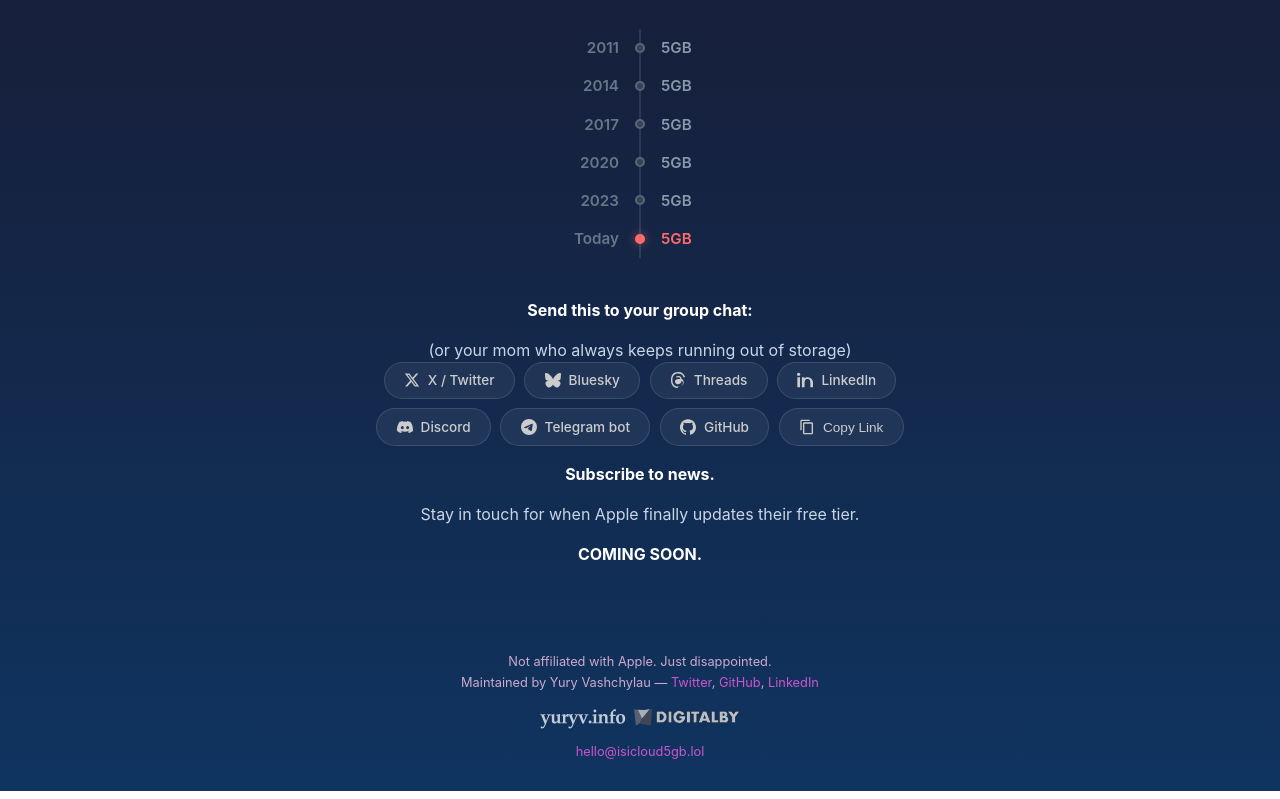
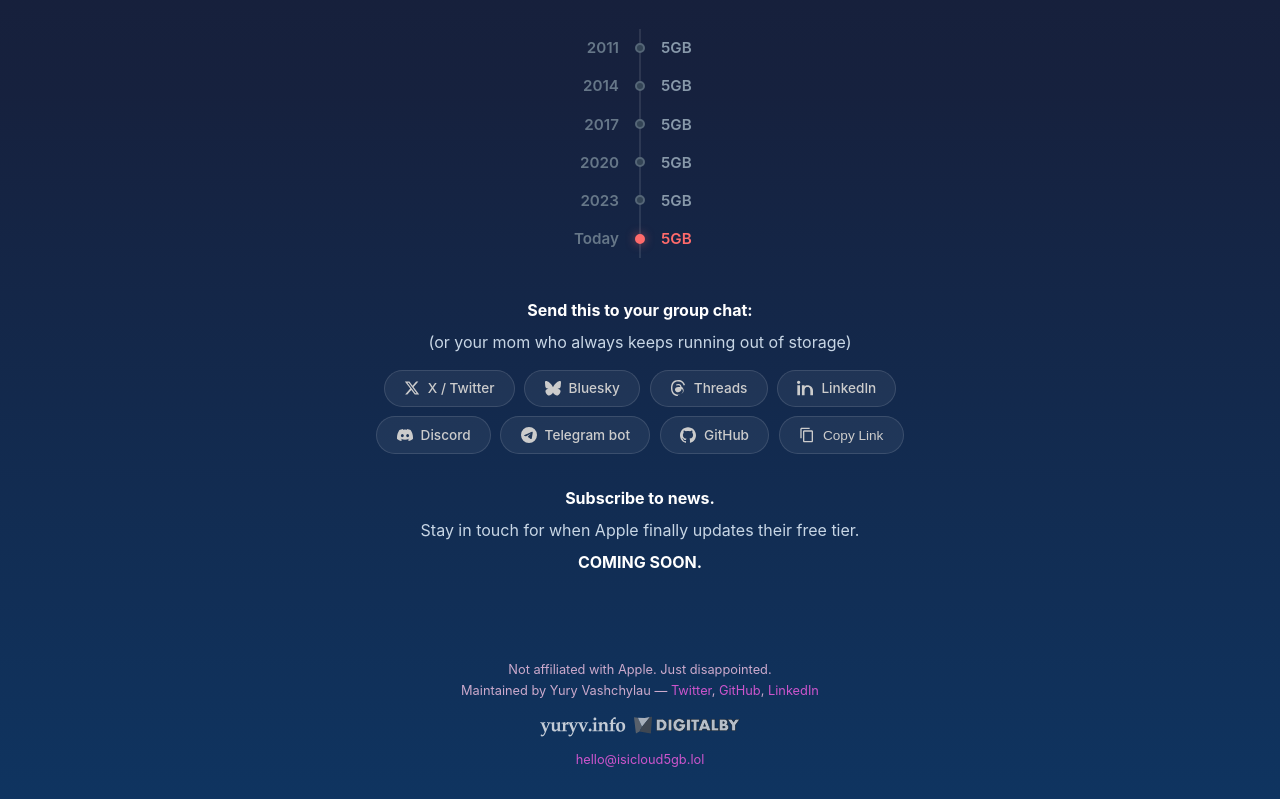
Before and after one commit to digitalby/isicloud5gb.lol, a plain HTML site: page www/index.html in a window 1280 px wide. Shown: the part 611-1410 px from the top of the page. Drawn offline with Linux system fonts and the light colour scheme; a script that the page names is missing.

Commit message:
Update margins for text divs

```diff
--- a/www/styles.css
+++ b/www/styles.css
@@ -169,10 +169,10 @@
 }
 
 .viral-prompt {
-  margin-top: 1rem;
   font-size: 1rem;
   color: #c8d6e5;
   line-height: 1.5;
+  margin: 0.5rem 0;
 }
 
 .viral-prompt strong {
@@ -184,6 +184,8 @@
   gap: 0.6rem;
   justify-content: center;
   flex-wrap: wrap;
+  margin: 1rem 0;
+  margin-bottom: 2rem;
 }
 
 .share-btn {
```
